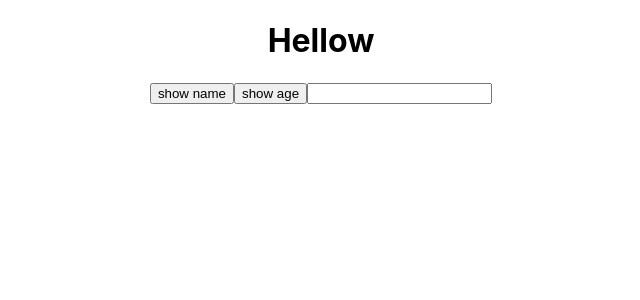
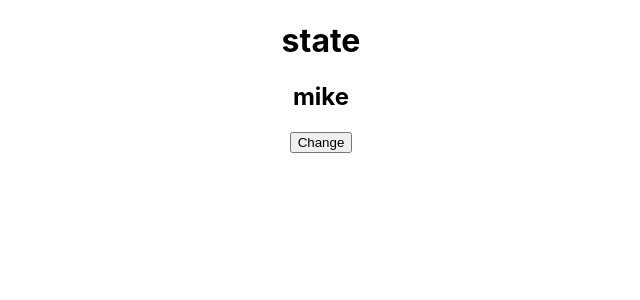
Before and after one commit to NBguys/react, a React (Create React App) app: page / in a window 1280 px wide. Shown: the top 300 px of the page, without its empty margins (319-959 px from the left). Built offline with nearby package versions, Linux system fonts and the light colour scheme; the HTML template or start-up script is replaced by a standard one.

Commit message:
React JS #7

```diff
--- a/src/commponent/Hellow.js
+++ b/src/commponent/Hellow.js
@@ -1,30 +1,27 @@
-import World from "./World";
-import styles from "./Hellow.module.css"
+import { useState } from "react";
 
 export default function Hellow() {
 
-    function showName(name) {
-        console.log(name);
-    }
-    function showAge(age) {
-        console.log(age);
-    }
-    function showText(txt) {
-        console.log(txt);
-    }
+    // let name = "mike";
+    const [name, setName] = useState("mike");
+
+    // function changeName(newName) {
+    //     name = name === "mike" ? "jane" : "mike";
+    //     console.log(name);
+    //     document.getElementById("name").innerText = name;
+    //     const newName = name === "mike" ? "jane" : "mike";
+    //     setName(newName);
+    // }
 
     return (
         <div>
-            <h1>Hellow</h1>
-            <button onClick={() =>
-                showName("mike")
-            }>show name</button>
-            <button onClick={() =>
-                console.log(10)
-            }>show age</button>
-            <input type="text" onChange={(e) =>
-                showText(e.target.value)
-            }></input>
+            <h1>state</h1>
+            <h2 id="name">{name}</h2>
+            <button onClick={() => {
+                const newName = name === "mike" ? "jane" : "mike"
+                setName(newName);
+            }
+            }>Change</button>
         </div>
     )
 }
```
